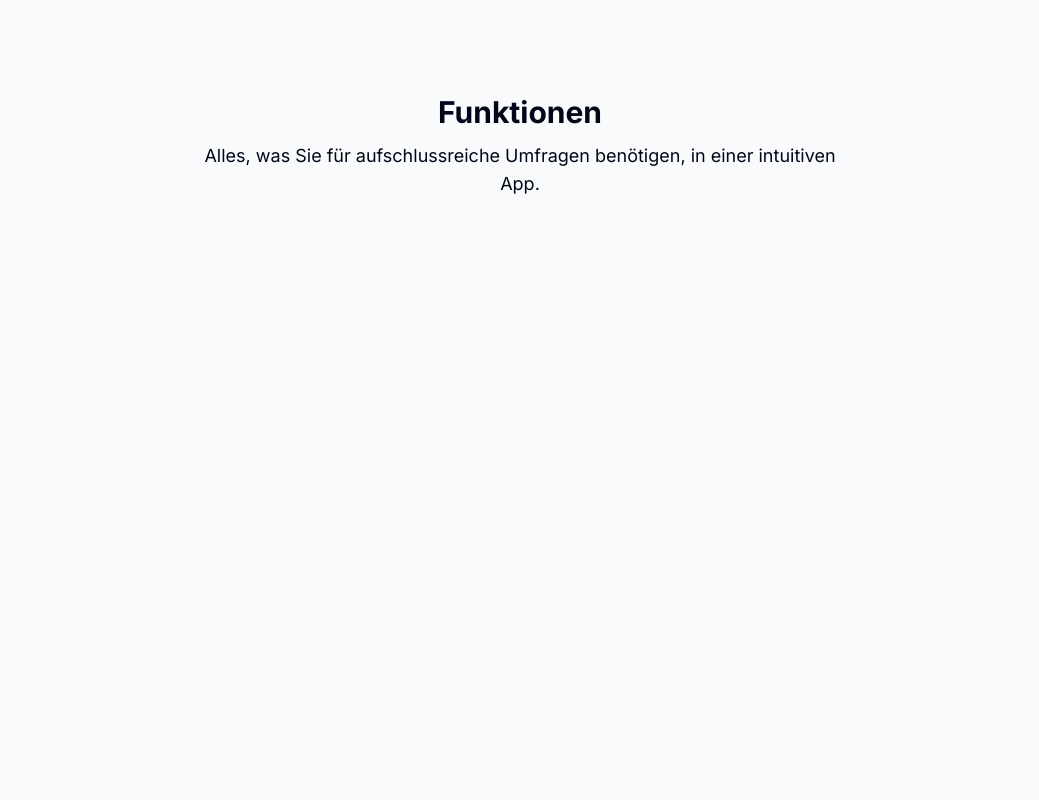
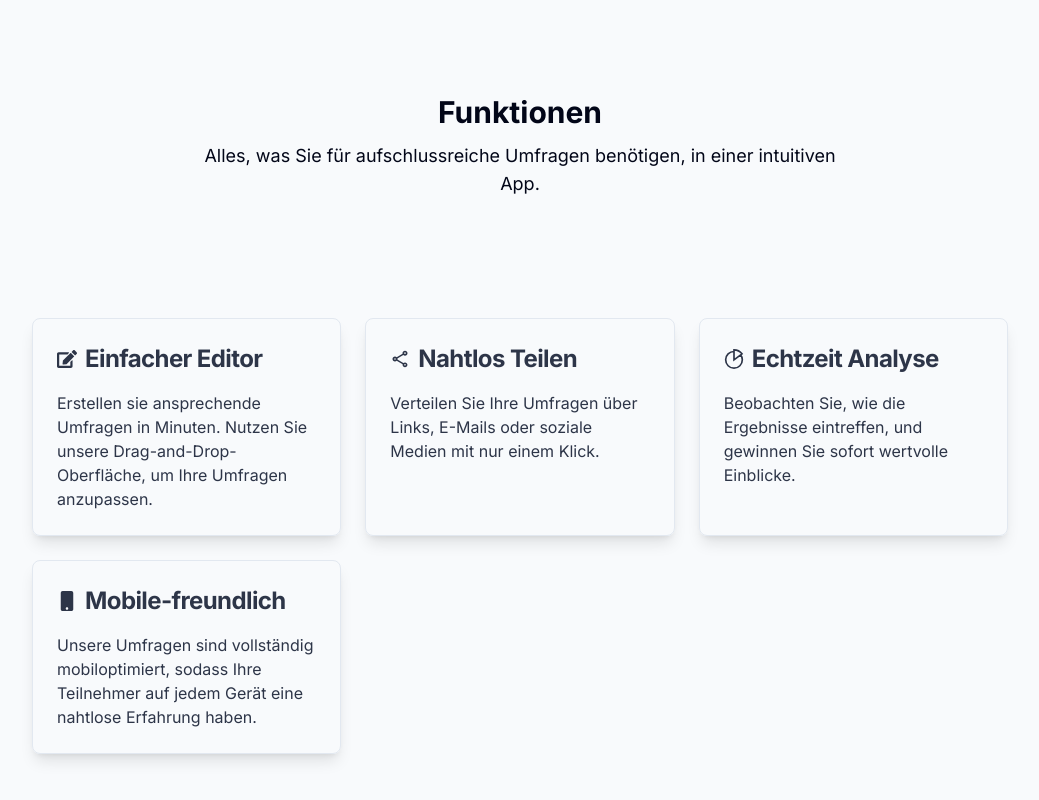
Before and after one commit to Factorium1/pulse, a Next.js app in the folder apps/web/: page / in a window 1280 px wide. Shown: the part 826-1626 px from the top of the page, without its empty margins (120-1159 px from the left). Before the commit the page ends 1600 px from the top, so only its background shows below. Built offline with nearby package versions, Linux system fonts and the light colour scheme; no server answers.

Commit message:
feat(Features): add basic cards

```diff
--- a/apps/web/src/app/(marketing)/page.tsx
+++ b/apps/web/src/app/(marketing)/page.tsx
@@ -1,4 +1,8 @@
-import Card from '@/components/shared/web/card'
+import { Card } from '@/components/shared/web/card'
+import { FaEdit, FaMobile } from 'react-icons/fa'
+import { MdOutlineShare } from 'react-icons/md'
+import { GrAnalytics } from 'react-icons/gr'
+
 export const metadata = {
   title: 'Home',
 }
@@ -28,6 +32,28 @@ const Homepage = () => {
             Alles, was Sie für aufschlussreiche Umfragen benötigen, in einer intuitiven App.
           </p>
         </div>
+        <div className="grid grid-cols-1 md:grid-cols-3 gap-6 max-w-5xl mx-auto px-6 pb-20">
+          <Card
+            icon={FaEdit}
+            title="Einfacher Editor"
+            description="Erstellen sie ansprechende Umfragen in Minuten. Nutzen Sie unsere Drag-and-Drop-Oberfläche, um Ihre Umfragen anzupassen."
+          />
+          <Card
+            icon={MdOutlineShare}
+            title="Nahtlos Teilen"
+            description="Verteilen Sie Ihre Umfragen über Links, E-Mails oder soziale Medien mit nur einem Klick."
+          />
+          <Card
+            icon={GrAnalytics}
+            title="Echtzeit Analyse"
+            description="Beobachten Sie, wie die Ergebnisse eintreffen, und gewinnen Sie sofort wertvolle Einblicke."
+          />
+          <Card
+            icon={FaMobile}
+            title="Mobile-freundlich"
+            description="Unsere Umfragen sind vollständig mobiloptimiert, sodass Ihre Teilnehmer auf jedem Gerät eine nahtlose Erfahrung haben."
+          />
+        </div>
       </section>
     </>
   )
--- /dev/null
+++ b/apps/web/src/components/shared/web/card.tsx
@@ -0,0 +1,12 @@
+import type { CardProps } from '@/types/cardprops'
+
+export const Card = ({ icon: Icon, title, description }: CardProps) => {
+  return (
+    <div className="border rounded-lg p-6 shadow-lg hover:shadow-xl transition flex flex-col gap-4">
+      <h3 className="font-bold h3-bold flex items-center gap-2">
+        {Icon && <Icon size={20} />} {title}
+      </h3>
+      {description && <p>{description}</p>}
+    </div>
+  )
+}
--- /dev/null
+++ b/apps/web/src/types/cardprops.ts
@@ -0,0 +1,7 @@
+import { IconType } from 'react-icons'
+
+export type CardProps = {
+  icon?: IconType
+  title: string
+  description?: string
+}
```
